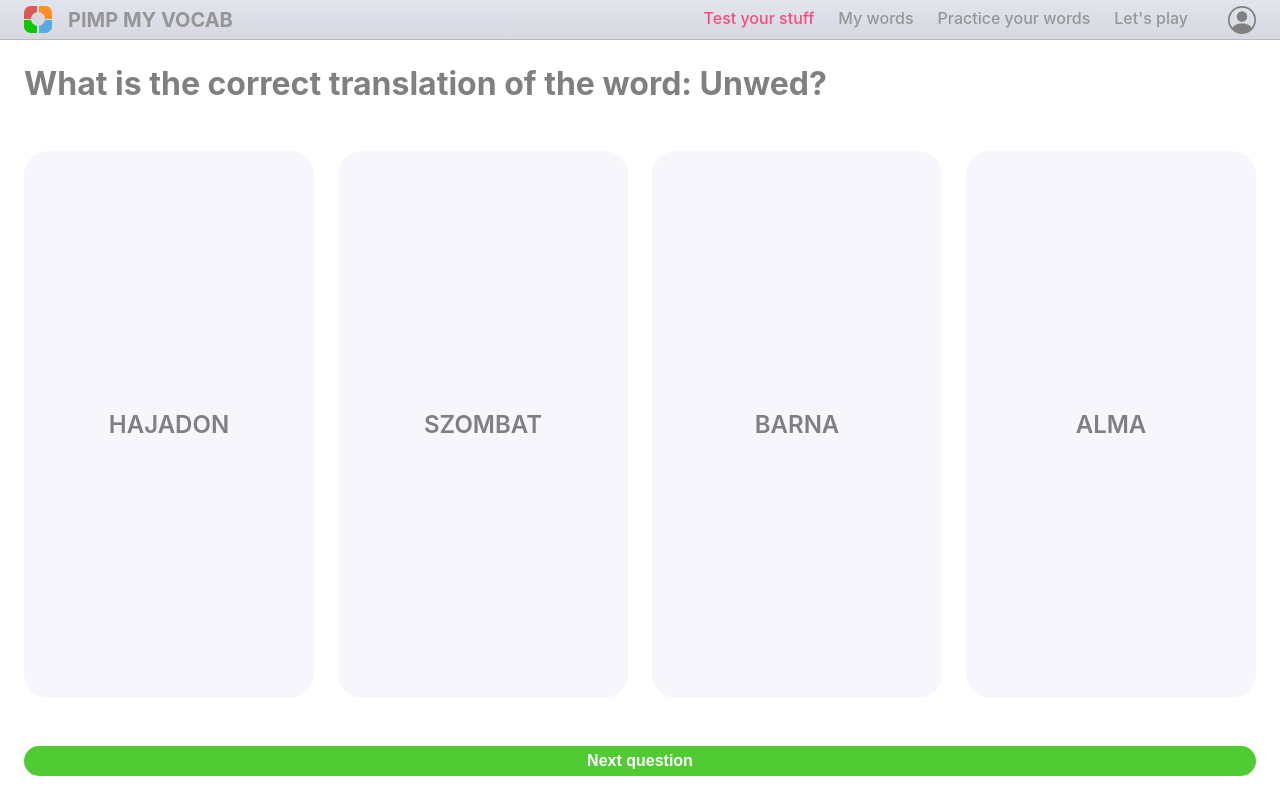
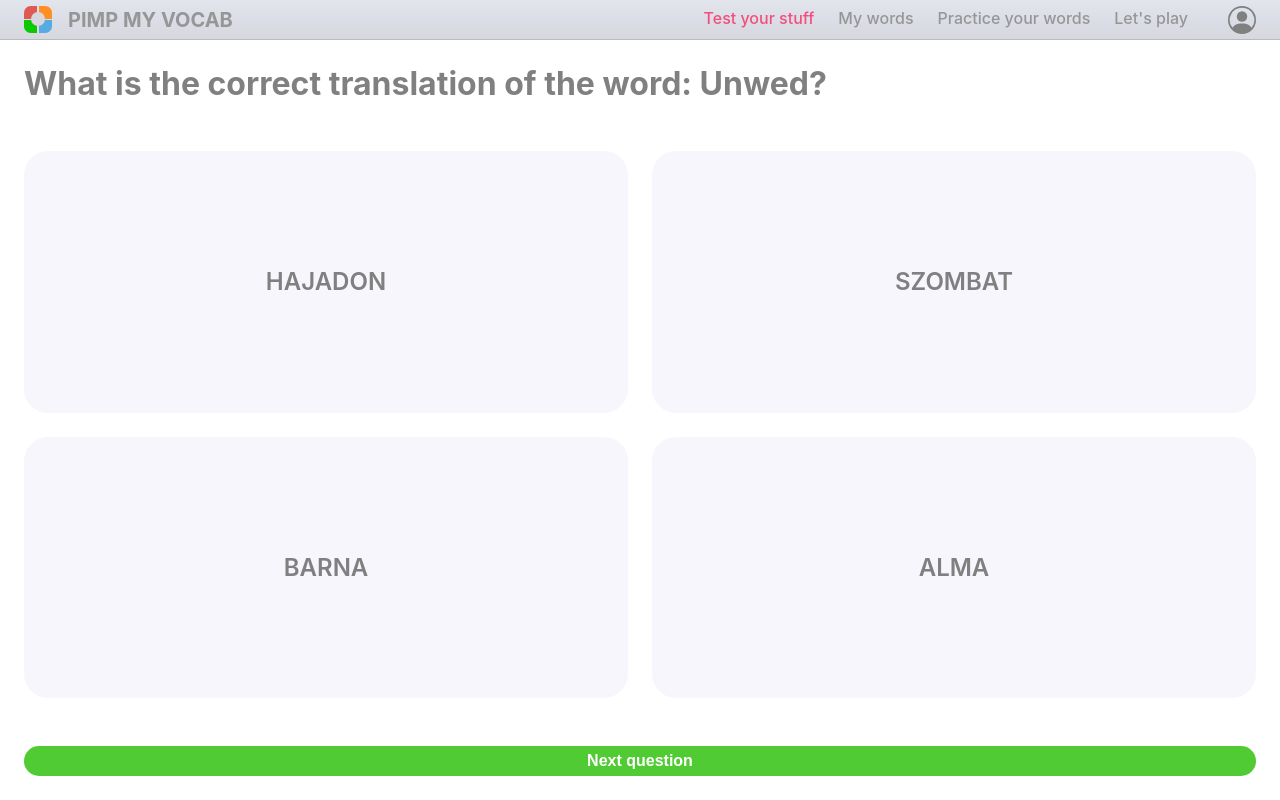
Before and after one commit to Crepkey/pmv_frond_end, a React (Create React App) app: page /practice/words in a window 1280 px wide. Built offline with nearby package versions, Linux system fonts and the light colour scheme.

Commit message:
New arrangement for the cards

```diff
--- a/src/components/mainComponents/PracticeWords.tsx
+++ b/src/components/mainComponents/PracticeWords.tsx
@@ -12,9 +12,12 @@ import styled from "styled-components";
 const WordChooserContainer = styled.div`
 	display: flex;
 	flex: 1;
+	justify-content: center;
+	flex-wrap: wrap;
 	min-height: 0;
 	min-width: 0;
 	padding: 12px;
+	overflow: scroll;
 `;
 
 const Question = styled.div`
@@ -26,11 +29,11 @@ const Question = styled.div`
 /* TODO: Better margin handling for WordCard and WordChooserContainer */
 const WordCard = styled.div`
 	display: flex;
-	flex: 1;
 	align-items: center;
 	justify-content: center;
-	min-width: 0;
-	min-height: 0;
+	flex: 1;
+	min-height: 25%;
+	min-width: 40%;
 	padding: 32px;
 	margin: 12px;
 	font-size: 1.5rem;
```
